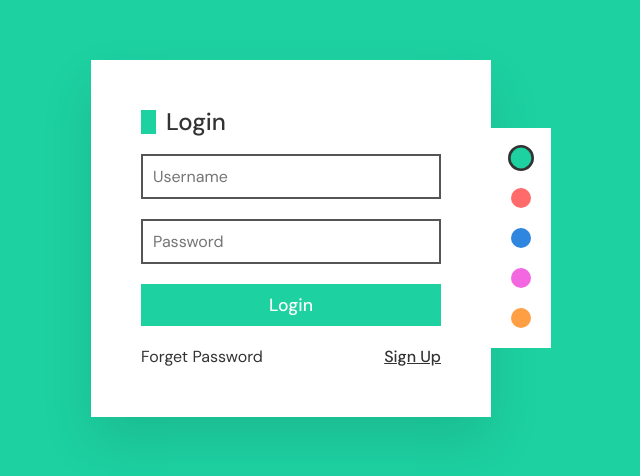
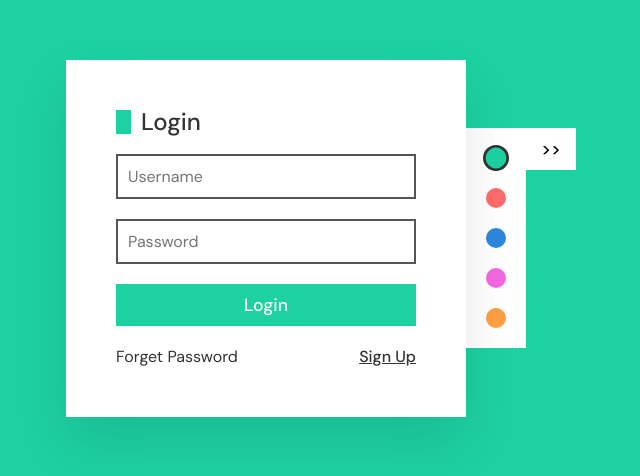
Before and after one commit to cleitonBarros/Color-Switch-Animated-Login-Page, a plain HTML site: page html/index.html in a window 1280 px wide. Shown: the part 162-638 px from the top of the page, without its empty margins (319-959 px from the left). Drawn offline with Linux system fonts and the light colour scheme.

Commit message:
commit
adição de um botão para base um   transform: translateX( ); na gaveta de cores

```diff
--- a/Css/style.css
+++ b/Css/style.css
@@ -16,7 +16,6 @@ body{
     transition:0.5s;
 }
 .login{
-    position:relative;
     padding:50px;
     background: #fff;
     width: 400px;
@@ -24,6 +23,7 @@ body{
     flex-direction: column;
     gap:1.25rem;
     box-shadow: 0 25px 50px rgba(0,0,0,0.1);
+    z-index: 1;
 
 }
 .login h2{
@@ -78,8 +78,21 @@ body{
     justify-content: center;
     align-items: center;
     flex-direction: column;
+    transform: translateX(-60px);
+
+
+    transition:0.9s transform;
 
 }
+#changeClr.active{
+    transform: translateX(0px);
+
+
+}
+.ColorTab.active{
+    transform: translateX(60px);
+}
+
 .colors span{
     position: relative;
     width:20px;
@@ -93,3 +106,33 @@ body{
     border:2px solid #333;
     scale:1.3;
 }
+
+.ColorTab{
+    z-index: 1;
+    position: relative;
+    width: 50px;
+    height: 50px;
+    left:-60px;
+    top:-85px;
+    transition: 0.9s transform;
+}
+
+.ColorTab input {
+    position: relative;
+    width: 100%;
+    padding:10px;
+    outline: none;
+    border:2px solid #555;
+    font-size:1em;
+    color: #333;
+}
+.ColorTab input#btn {
+   border: none;
+   background: white;
+   color: black;
+   transition:0.5s;
+   font-size: 1.1em;
+   font-weight:500;
+   cursor: pointer;
+
+}
--- a/Js/main.js
+++ b/Js/main.js
@@ -1,5 +1,10 @@
 let btn  = document.getElementById('btn');
 let txt = document.getElementById('txt')
+let gavetaDeCores= document.querySelector('#changeClr')
+let colorsBtn = document.querySelector('.ColorTab')
+
+
+
 function changeColor(color){
     document.body.style.background =color;
     btn.style.background= color;
@@ -12,3 +17,8 @@ function changeColor(color){
     })
     event.target.classList.add('active')
 }
+
+colorsBtn.addEventListener("click",()=>{
+    gavetaDeCores.classList.toggle('active')
+    colorsBtn.classList.toggle('active')
+})
--- a/html/index.html
+++ b/html/index.html
@@ -26,13 +26,21 @@
         </div>
     </div>
     <!--Colours-->
-    <div class="colors">
+    <div id="changeClr" class="colors active">
         <span class="active" onclick="changeColor('#1dd1a1')" style="--clr:#1dd1a1;"></span>
         <span onclick="changeColor('#ff6b6b')"  style="--clr:#ff6b6b;"></span>
         <span onclick="changeColor('#2e86de')"  style="--clr:#2e86de;"></span>
         <span onclick="changeColor('#f368e0')"  style="--clr:#f368e0;"></span>
         <span onclick="changeColor('#ff9f43')"  style="--clr:#ff9f43;"></span>
+
     </div>
+    <div class="ColorTab active">
+        <input id="btn" type="submit" value=">>">
+    </div>
+
+
+
+
 
     <script src="../Js/main.js"></script>
 </body>
```
